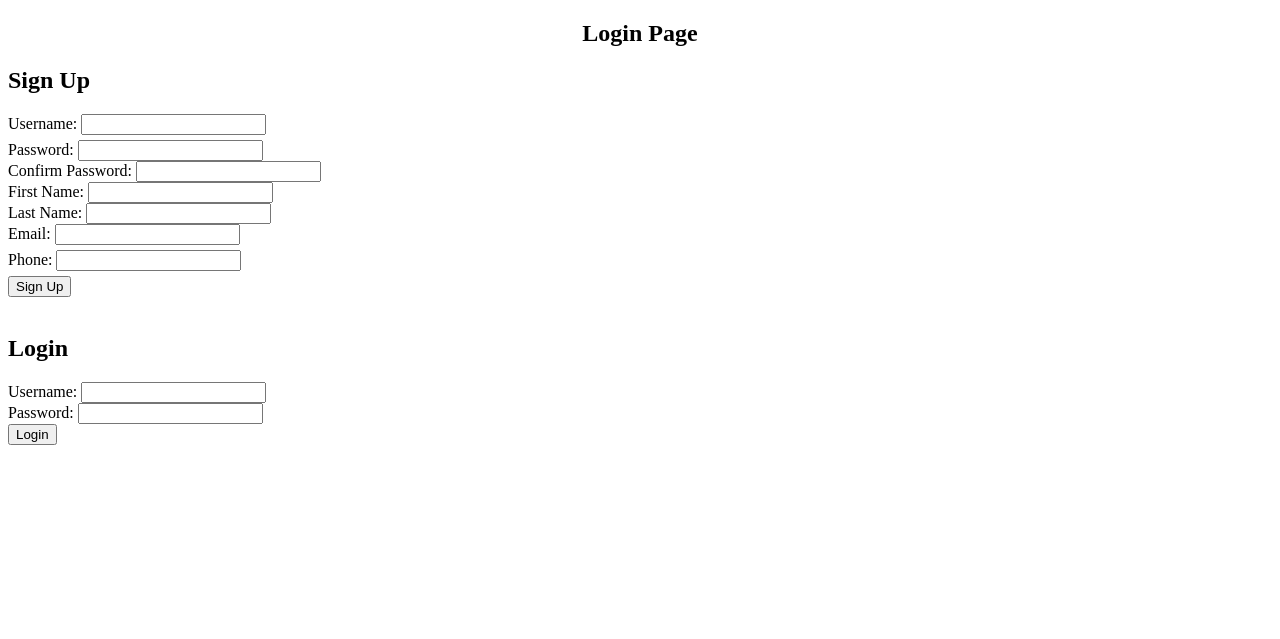
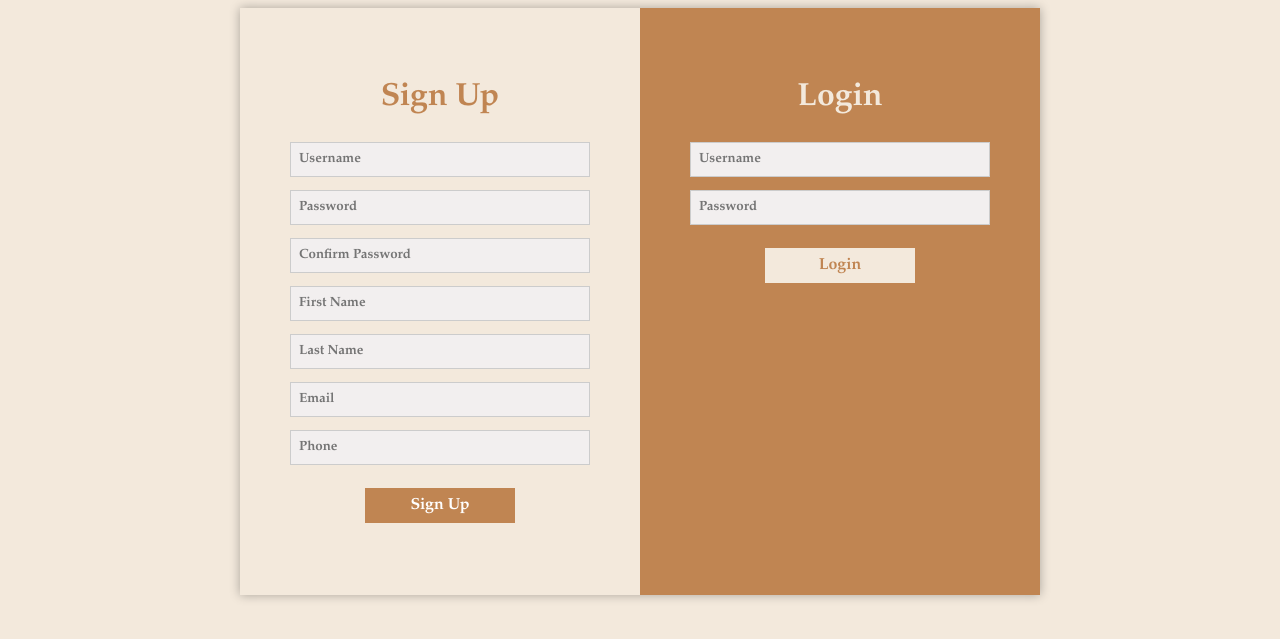
Before and after one commit to ShellyUlman/Comp440MarketplaceWebsite, a PHP site: page /login.php in a window 1280 px wide. Shown: the top 639 px of the page. Run offline with PHP 8.4, Linux system fonts and the light colour scheme.

Commit message:
Designed login page

```diff
--- a/views/login.php
+++ b/views/login.php
@@ -22,45 +22,41 @@ unset($_SESSION['signupStatus'], $_SESSION['usernameError'], $_SESSION['emailErr
 <head>
 <meta charset="UTF-8">
 <title>Login & Signup</title>
-<style>
-.error { color: red; margin: 5px 0; }
-.success { color: green; margin: 5px 0; }
-</style>
+<link rel="stylesheet" href="styles.css">
 </head>
 <body>
 <div class="container">
-    <h2><center>Login Page</center></h2>
-
-    <h2>Sign Up</h2>
     <?php if ($signupStatus): ?>
         <p class="<?php echo htmlspecialchars($signupStatus['type']); ?>">
             <?php echo htmlspecialchars($signupStatus['message']); ?>
         </p>
     <?php endif; ?>
-    <form action="../php/login.php" method="post">
-        Username: <input type="text" name="signup_username" required><br>
+    <form class="signup" action="../php/login.php" method="post">
+        <h1 class="signup-header">Sign Up</h1>
+        <!--Username:--> <input type="text" name="signup_username" placeholder="Username" required>
         <div class="error"><?php echo htmlspecialchars($usernameError); ?></div>
 
-        Password: <input type="password" name="signup_password" required><br>
-        Confirm Password: <input type="password" name="signup_confirm_password" required><br>
+        <!--Password:--> <input type="password" name="signup_password" placeholder="Password" required>
+        <!--Confirm Password:--> <input type="password" name="signup_confirm_password" placeholder="Confirm Password" required>
 
-        First Name: <input type="text" name="firstName" required><br>
-        Last Name: <input type="text" name="lastName" required><br>
+        <!--First Name:--> <input type="text" name="firstName" placeholder="First Name" required>
+        <!--Last Name:--> <input type="text" name="lastName" placeholder="Last Name" required>
 
-        Email: <input type="email" name="email" required><br>
+        <!--Email:--> <input type="email" name="email" placeholder="Email" required>
         <div class="error"><?php echo htmlspecialchars($emailError); ?></div>
 
-        Phone: <input type="text" name="phone" required><br>
+        <!--Phone:--> <input type="text" name="phone" placeholder="Phone" required>
         <div class="error"><?php echo htmlspecialchars($phoneNumError); ?></div>
 
-        <input type="submit" name="signUp" value="Sign Up"><br><br>
+        <input class="signup-btn" type="submit" name="signUp" value="Sign Up"><br>
     </form>
 
-    <h2>Login</h2>
-    <form action="../php/login.php" method="post">
-        Username: <input type="text" name="login_username" required><br>
-        Password: <input type="password" name="login_password" required><br>
-        <input type="submit" name="login" value="Login"><br>
+
+    <form class="login" action="../php/login.php" method="post">
+        <h1 class="login-header">Login</h1>
+        <!--Username:--> <input type="text" name="login_username" placeholder="Username" required>
+        <!--Password:--> <input type="password" name="login_password" placeholder="Password" required>
+        <input class="login-btn" type="submit" name="login" value="Login"><br>
         <?php if ($loginStatus): ?>
             <div class="<?php echo htmlspecialchars($loginStatus['type']); ?>">
                 <?php echo htmlspecialchars($loginStatus['message']); ?>
--- /dev/null
+++ b/views/styles.css
@@ -0,0 +1,74 @@
+.error { color: red; margin: 5px 0; }
+.error:empty {display: none; }
+.success { color: green; margin: 5px 0; }
+.container {
+    width: 800px;
+    margin: auto;
+    box-shadow: 0 0 10px rgba(0, 0, 0, 0.3);
+
+    display: flex;
+    justify-content: center;
+
+    font-family: Garamond, serif;
+}
+.container form {
+    width: 100%;
+    padding: 50px;
+
+    display: flex;
+    flex-direction: column;
+
+    gap: 3px;
+}
+.container form input[type="text"],
+.container form input[type="password"],
+.container form input[type="email"] {
+    padding: 8px;
+    margin-bottom: 10px;
+
+    background-color: #f2efefff;
+    border: 1px solid #ccc;
+
+    font-family: Garamond, serif;
+    font-weight: bold;
+}
+.container form input[type="submit"] {
+    align-self: center;
+    width: 50%;
+    padding: 8px;
+    margin-top: 10px;
+
+    font-family: Garamond, serif;
+    font-size: 16px;
+    font-weight: bold;
+    cursor: pointer;
+}
+.signup-btn {
+    border: none;
+    background-image: linear-gradient(to bottom right, #c08552, #c08552);
+    color: white;
+}
+.login-btn {
+    border: none;
+    background-image: linear-gradient(to bottom right, #f3e9dc, #f3e9dc);
+    color: #c08552;
+}
+.signup {
+    /*#a1c4fd, #c2e9fb */
+    background-image: linear-gradient(to bottom right, #f3e9dc, #f3e9dc);
+}
+.login {
+    background-image: linear-gradient(to bottom right, #c08552, #c08552);
+}
+.signup-header {
+    color: #c08552;
+}
+.login-header {
+    color: #f3e9dc
+}
+h1 {
+    text-align: center;
+}
+body {
+    background-color: #f3e9dc;
+}
```
